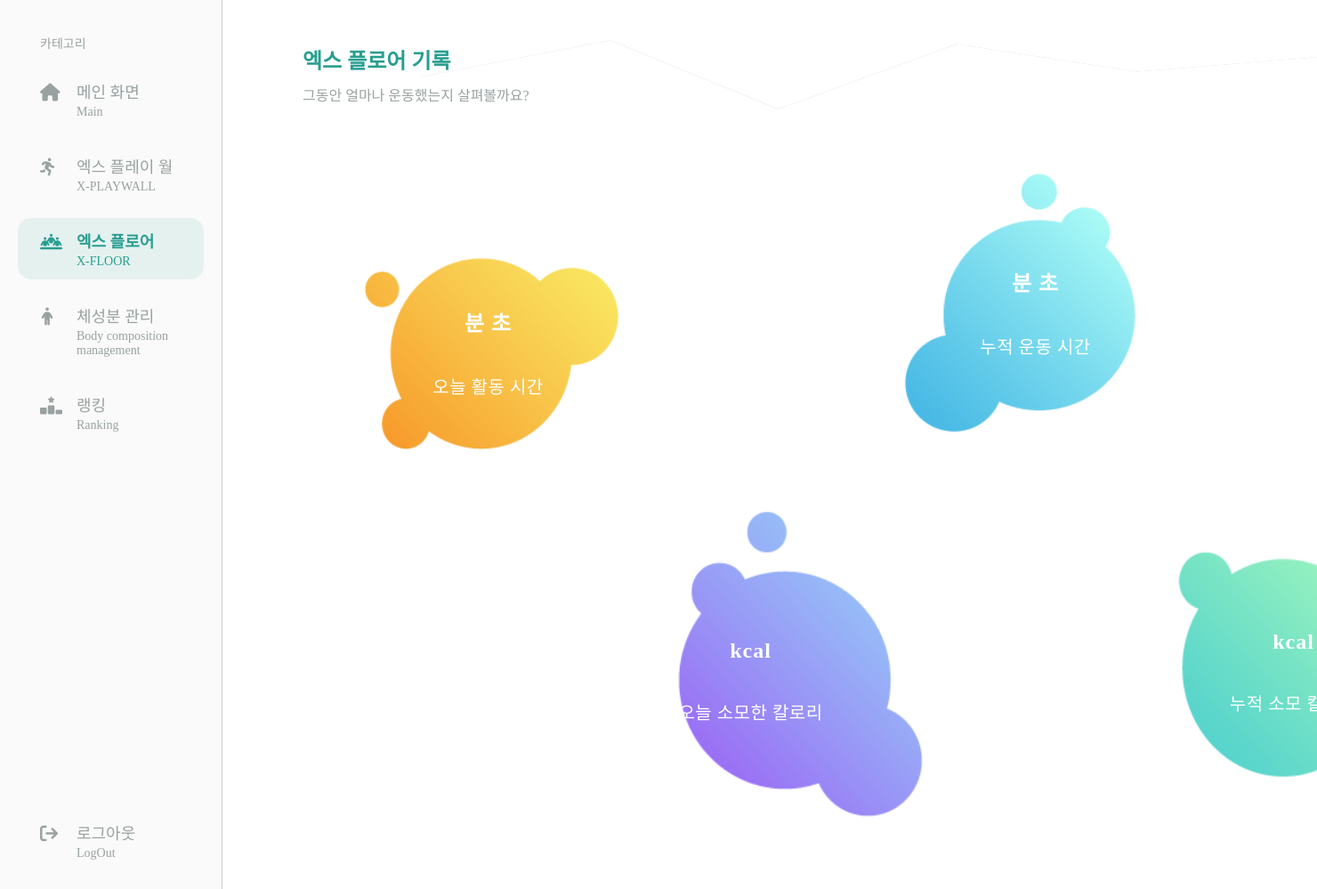
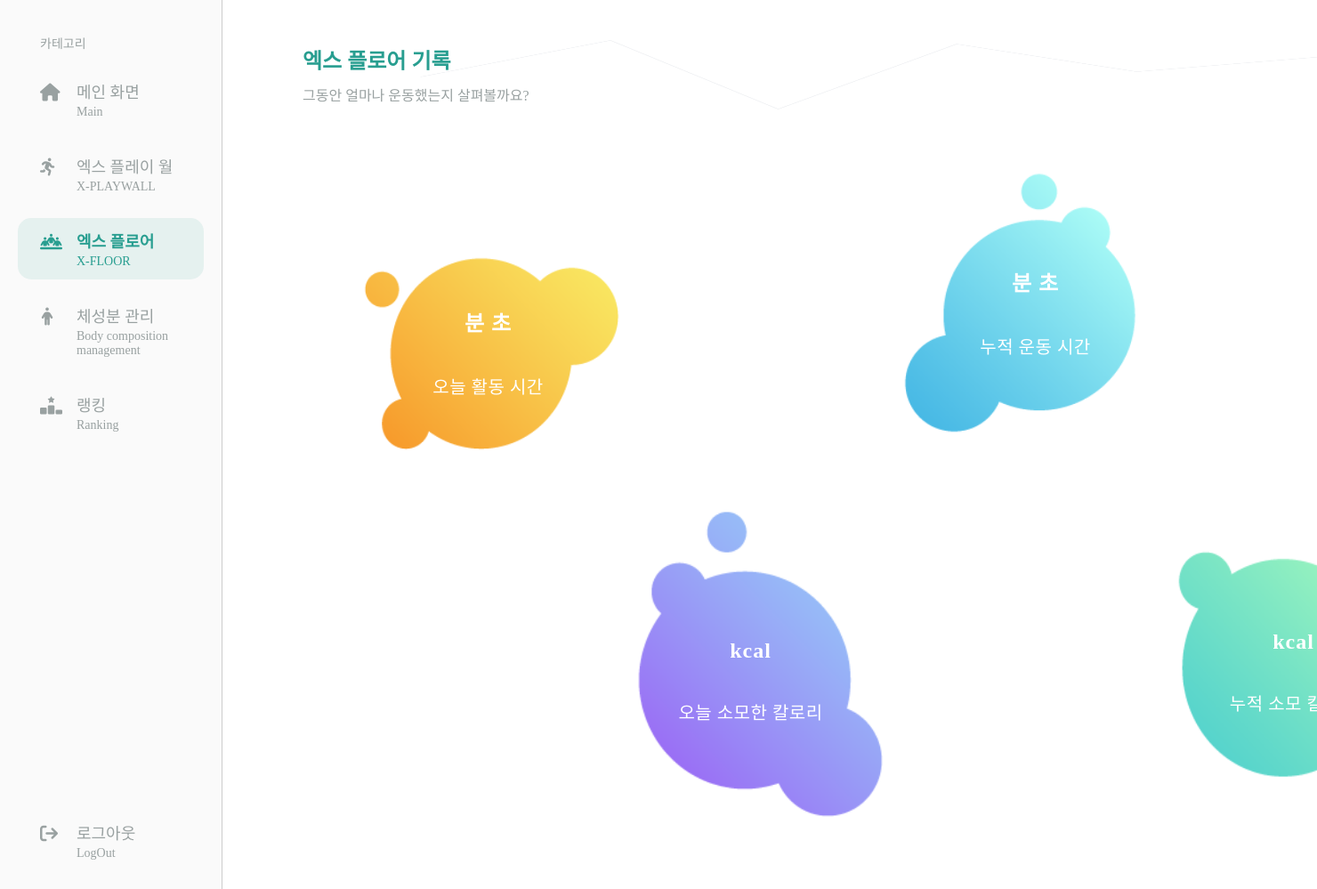
Before and after one commit to yhyg6969/NadeuriSmartMirror, a Django app: page /Xfloor/ in a window 1480 px wide; the page is wider, and only the part inside the window is pictured. Shown: the part 101-1100 px from the top of that part at 89% size. Run offline with Django 4.2, Linux system fonts and the light colour scheme; parts of the project's set-up code (start-up, migrations or seed data) failed here and were passed over; some web fonts are replaced.

Commit message:
Add files via upload

```diff
--- a/Xfloor/templates/Xfloor.html
+++ b/Xfloor/templates/Xfloor.html
@@ -50,7 +50,7 @@
     height: 400px;
     z-index: -1;
     margin-top: -20px;
-    margin-left: 110px;
+    margin-left: 20px;
 }
 
 .bubble:nth-child(3) {
```
